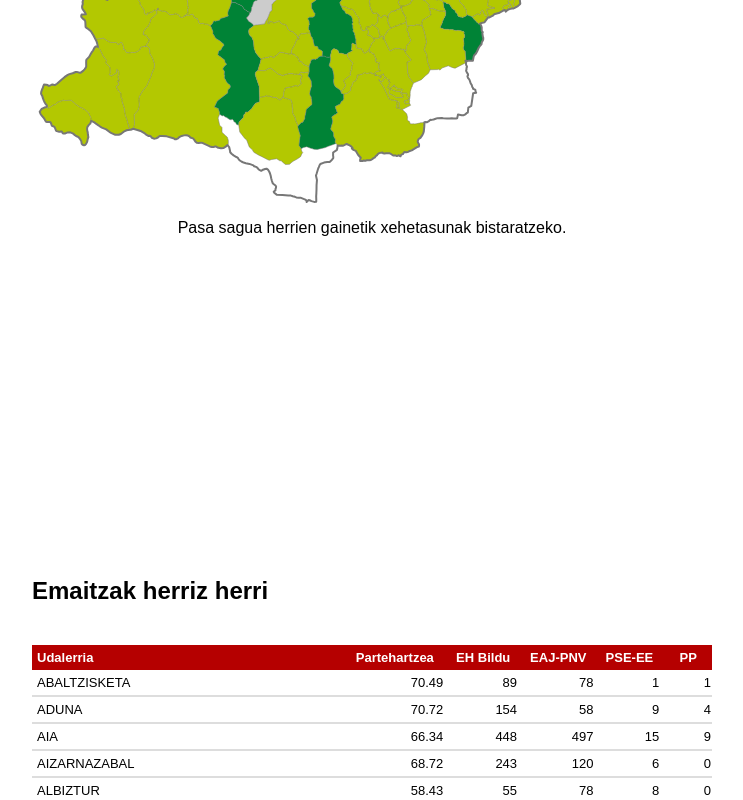
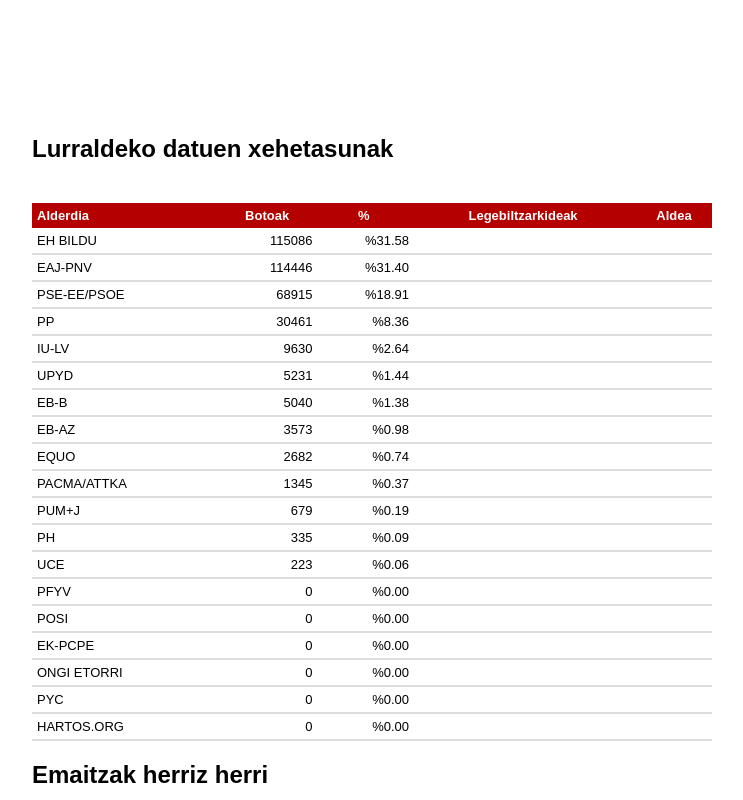
Before and after one commit to iametza/2016-eusko-legebiltzarreko-hauteskundeen-emaitzen-bisualizazioa, a website: page public/index.html in a window 1280 px wide. Shown: the part 780-1580 px from the top of the page, without its empty margins (268-1011 px from the left). Drawn offline with Linux system fonts and the light colour scheme.

Commit message:
Herrialdeko datuen taula sortu eta bete

```diff
--- a/public/css/estiloa.css
+++ b/public/css/estiloa.css
@@ -99,29 +99,29 @@
     text-align: right;
     width: 50px;
 }
-.emaitzak-herriz-herri table {
+.datuen-taula table {
     margin-top: 40px;
     width: 100%;
     border-spacing: 0;
     border-collapse: collapse;
     font-size: 13px;
 }
-.emaitzak-herriz-herri thead tr {
+.datuen-taula thead tr {
     background-color: #b50000;
     color: #fff;
 }
-.emaitzak-herriz-herri tbody tr {
+.datuen-taula tbody tr {
     border-bottom: 2px solid #ddd;
     text-align: right;
 }
-.emaitzak-herriz-herri tbody tr td:first-child, .emaitzak-herriz-herri thead tr th:first-child {
+.datuen-taula tbody tr td:first-child, .datuen-taula thead tr th:first-child {
     text-align: left;
     padding-left: 5px;
 }
-.emaitzak-herriz-herri tbody tr td, .emaitzak-herriz-herri thead tr th {
+.datuen-taula tbody tr td, .datuen-taula thead tr th {
     padding-left: 5px;
 }
-.emaitzak-herriz-herri td, .emaitzak-herriz-herri th {
+.datuen-taula td, .datuen-taula th {
     padding-top: 5px;
     padding-bottom: 5px;
 }
--- a/public/index.html
+++ b/public/index.html
@@ -16,19 +16,6 @@
 
 	<body>
 		<div id="kontainerra">
-			<div id="herrialdeko-datuak">
-				<table>
-					<thead>
-						<tr>
-							<th>Alderdia</th>
-							<th>Botoak</th>
-							<th>%</th>
-							<th>Legebiltzarkideak</th>
-							<th>Aldea</th>
-					</thead>
-					<tbody></tbody>
-				</table>
-			</div>
 			<div id="mapa"></div>
 			<div class="hasierako-mezua">Pasa sagua herrien gainetik xehetasunak bistaratzeko.</div>
 			<div id="unitatea-izena"></div>
@@ -62,8 +49,22 @@
 				</table>
 				<table class="emaitzak-taula"></table>
 			</div>
-			<h2 id="emaitzak-herriz-herri-etiketa">Emaitzak herriz herri</h2>
-			<div class="emaitzak-herriz-herri">
+			<h2 id="herrialdeko-datuak-etiketa" class="atalaren-izenburua">Lurraldeko datuen xehetasunak</h2>
+			<div id="herrialdeko-datuak" class="datuen-taula">
+				<table>
+					<thead>
+						<tr>
+							<th>Alderdia</th>
+							<th>Botoak</th>
+							<th>%</th>
+							<th>Legebiltzarkideak</th>
+							<th>Aldea</th>
+					</thead>
+					<tbody></tbody>
+				</table>
+			</div>
+			<h2 id="emaitzak-herriz-herri-etiketa" class="atalaren-izenburua">Emaitzak herriz herri</h2>
+			<div id="emaitzak-herriz-herri" class="datuen-taula">
 				<table>
 					<thead>
 						<tr>
--- a/public/js/udal-hauteskundeak-2015.js
+++ b/public/js/udal-hauteskundeak-2015.js
@@ -535,7 +535,7 @@
             katea = katea + "</tr>";
         });
 
-        var tbody = document.querySelector(".emaitzak-herriz-herri tbody");
+        var tbody = document.querySelector("#emaitzak-herriz-herri tbody");
 
         tbody.innerHTML = katea;
     }
```
